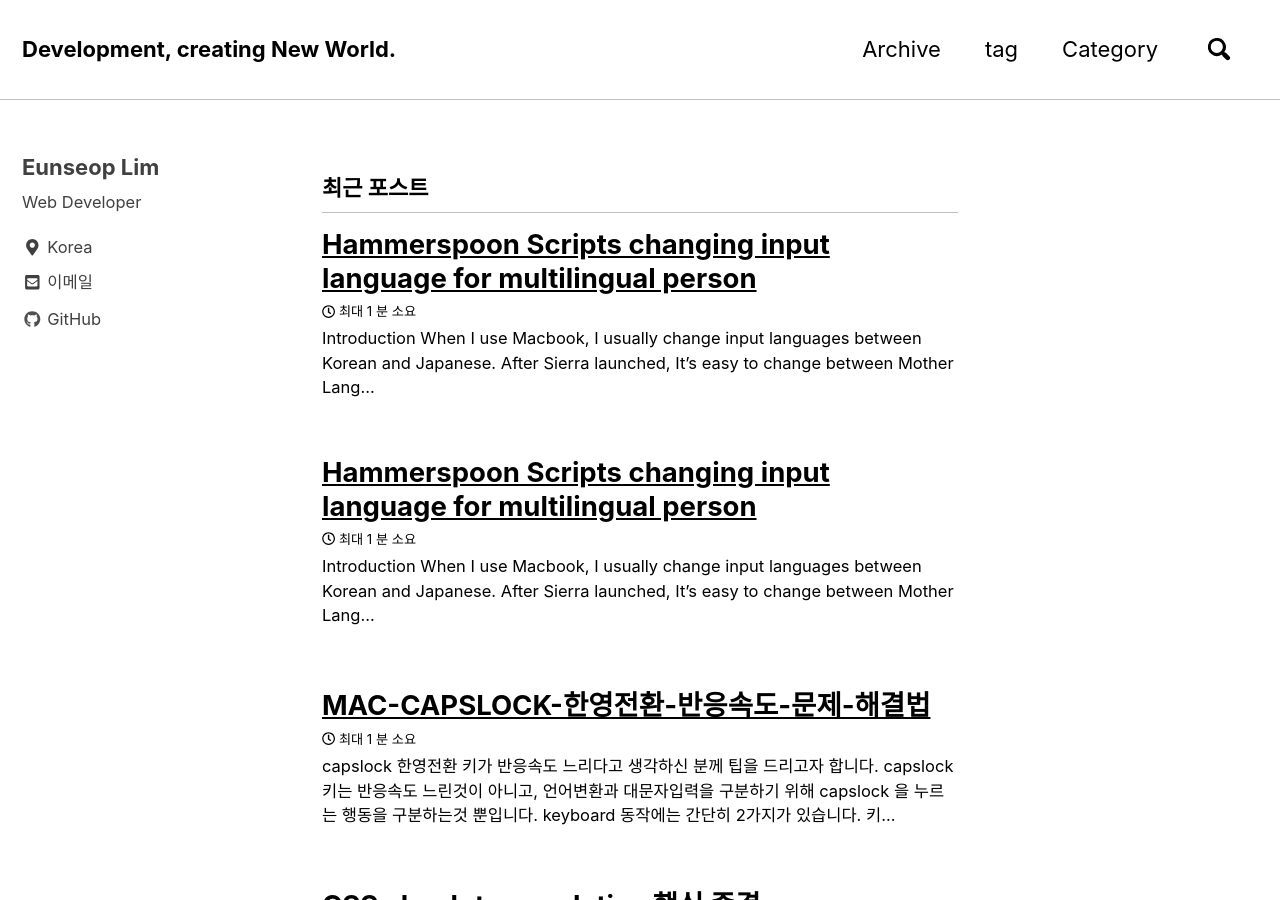
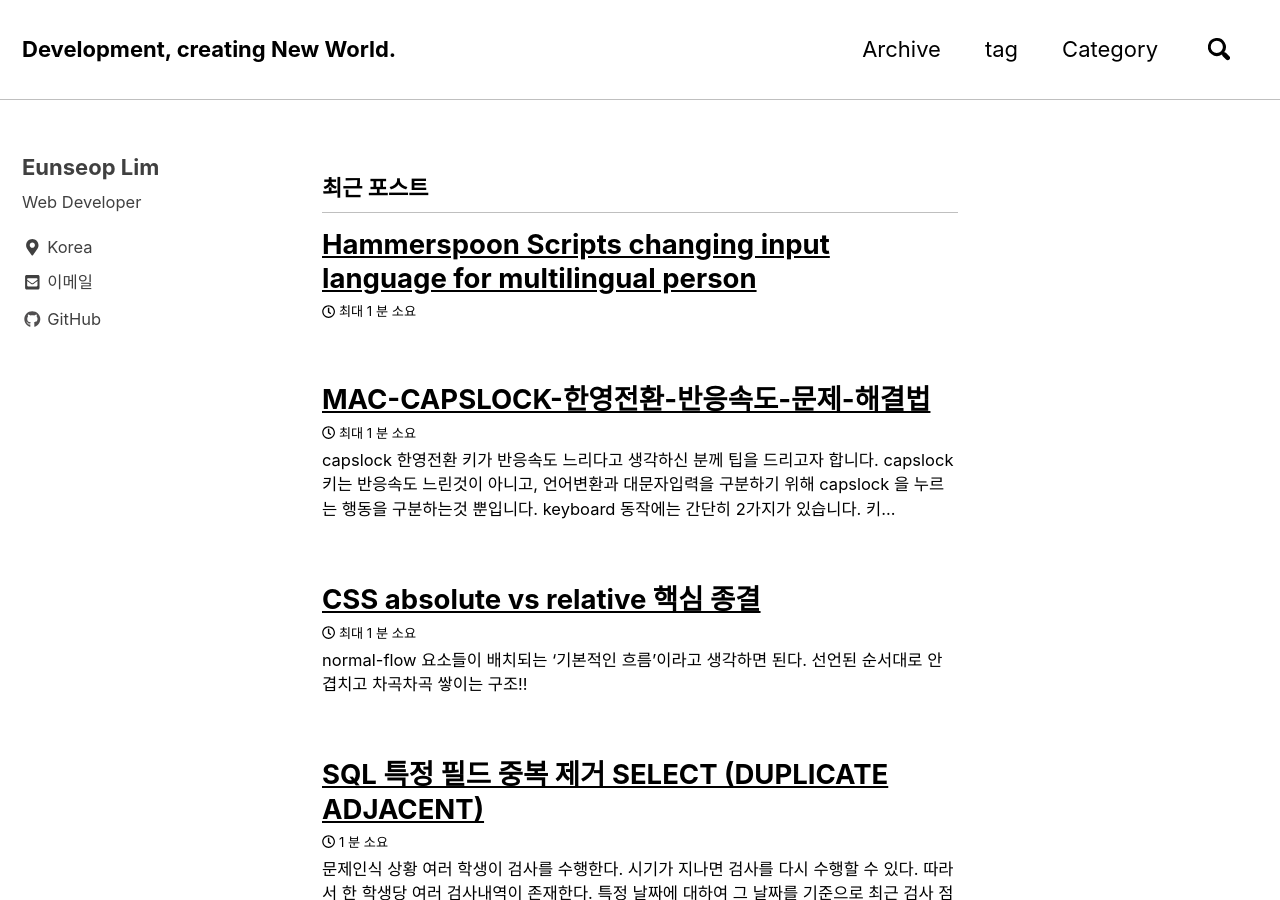
Before and after one commit to LimEunSeop/limeunseop.github.io, a Jekyll site: the page built from index.html, in a window 1280 px wide and 900 px high. Built offline with Jekyll 4.4.1, drawn with Linux system fonts in a browser that asks for light colours; nearby versions of some CDN libraries; the list of posts is cut into pages by our own code; comment, search, counter and statistics services are not loaded; a style sheet for code colours, icons or effects is not loaded; some of the changed text lies outside the part shown.

Commit message:
포스트중복삭제, 광고이동

````diff
--- a/_posts/2020-08-05-Hammerspoon-Scripts-for-multilingual-persoon.md
+++ /dev/null
@@ -1,41 +0,0 @@
----
-title: "Hammerspoon Scripts changing input language for multilingual person"
-date: "2020-08-05 15:48"
-categories:
-    - Hammerspoon
-    - lua
-tags:
-    - input language
----
-
-## Introduction
-When I use Macbook, I usually change input languages between Korean and Japanese. After Sierra launched, It's easy to change between Mother Language and English by pressing `capslock`. But, getting into Japanese from English, I still have trouble comming back into Korean by pressing `control+space`. So, I want to let `control+space` switch Languages except English, `capslock` toggle between English and previous Language. Magically, Although I set input language English, `control+space` will never mind of it.
-
-## Source Code
-I use constants of Korean, Japanese and English. So change the constants to suit you.
-You can use `print(hs.keycodes.currentSourceID())` to check your input constant in Console Pannel
-```lua
-local inputEnglish = "com.apple.keylayout.ABC"
-local inputKorean = "com.apple.inputmethod.Korean.390Sebulshik"
-local inputJapanese = "com.apple.inputmethod.Kotoeri.Japanese"
-
--- fix first input language when power up
-hs.keycodes.currentSourceID(inputKorean)
-local lastSource = inputKorean
-function toggleInputSource()
-	-- The code below this comment let you check input language constant
-	-- print(hs.keycodes.currentSourceID())
-
-	if (lastSource == inputKorean) then
-		hs.keycodes.currentSourceID(inputJapanese)
-		lastSource = inputJapanese
-	else
-		hs.keycodes.currentSourceID(inputKorean)
-		lastSource = inputKorean
-	end
-end
-
-hs.hotkey.bind({'control'}, 'space', toggleInputSource)
-```
-
-{% include adsense.html %}
````
Also changed, not shown: _posts/2020-08-05-Hammerspoon-Scripts-changing-input-language-for-multilingual-person.md (+2 -2 lines).
